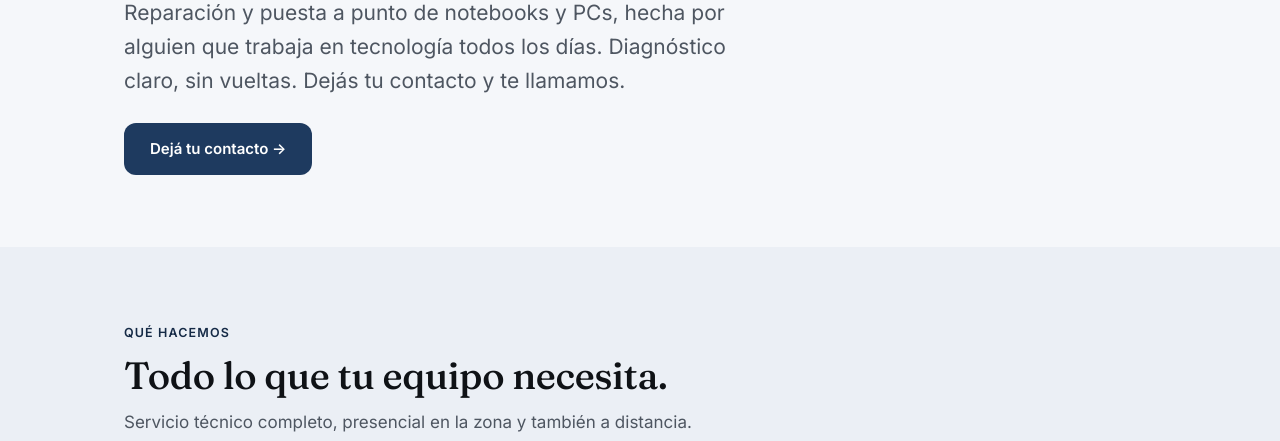
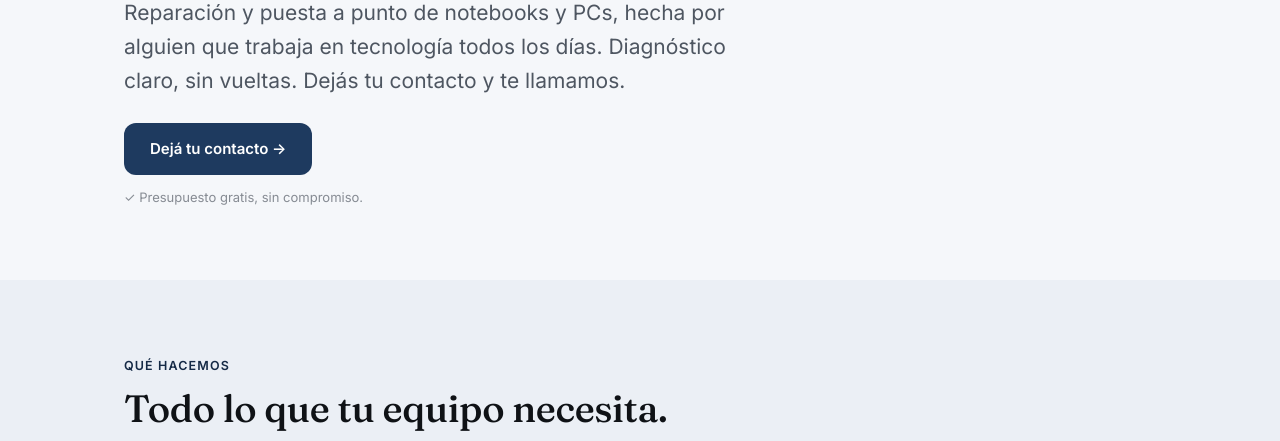
Before and after one commit to gaston-perez-art/tecla, a plain HTML site: page index.html in a window 1280 px wide. Shown: the part 359-800 px from the top of the page. Drawn offline with Linux system fonts and the light colour scheme.

Commit message:
presupuesto gratis bajo CTA hero de soporte
Co-Authored-By: Claude Sonnet 4.6 (1M context) <noreply@anthropic.com>

```diff
--- a/index.html
+++ b/index.html
@@ -264,6 +264,7 @@
       <h1>Se rompió.<br>Lo arreglamos.</h1>
       <p class="lead">Reparación y puesta a punto de notebooks y PCs, hecha por alguien que trabaja en tecnología todos los días. Diagnóstico claro, sin vueltas. Dejás tu contacto y te llamamos.</p>
       <p style="margin-top:26px"><a href="#contacto" class="btn">Dejá tu contacto →</a></p>
+      <p class="cta-note">✓ Presupuesto gratis, sin compromiso.</p>
     </div>
   </div>
 </section>
```
